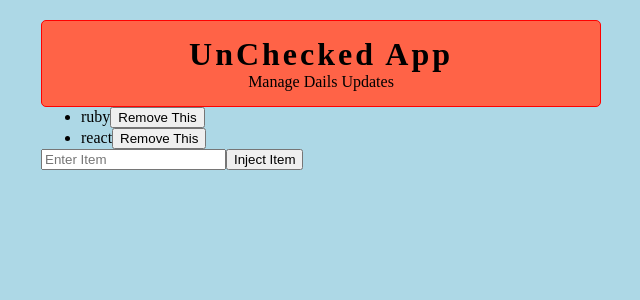
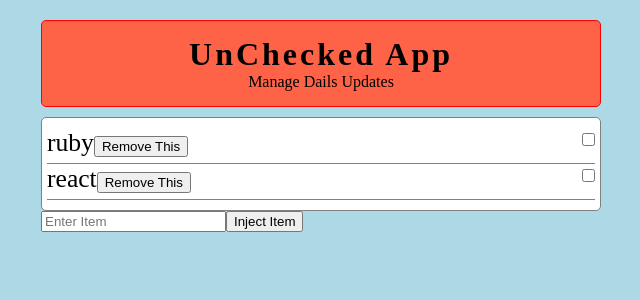
Before and after one commit to yugeshpalvai21/reactflow, a React app: page / in a window 1280 px wide. Shown: the top 300 px of the page, without its empty margins (319-959 px from the left). Built offline with nearby package versions, Linux system fonts and the light colour scheme.

Commit message:
UnChecked App - Adds Styling for items section

```diff
--- a/src/app.jsx
+++ b/src/app.jsx
@@ -13,13 +13,14 @@ const Header = (props) => (
 
 const Item = (props) => (
     <li>
-        {props.item.title}
-        <button onClick={()=>{props.deleteItem(props.item.id)}}>Remove This</button>
+        <input type="checkbox" name="label" />
+        <p>{props.item.title}
+        <button onClick={()=>{props.deleteItem(props.item.id)}}>Remove This</button></p>
     </li>
 )
 
 const Items = (props) => (
-    <div>
+    <div className="items">
         <ul>
             { props.items.map((item) => <Item key={item.id} item={item} deleteItem={props.deleteItem}/>)}
         </ul>
--- a/src/styles/main.scss
+++ b/src/styles/main.scss
@@ -16,3 +16,38 @@
         letter-spacing: 3px;
     }
 }
+
+.items {
+    border: 1px solid grey;
+    margin-top: 10px;
+    border-radius: 5px;
+    padding: 10px 5px;
+    background-color: #fff;
+
+    ul {
+        list-style-type: none;
+        padding: 0;
+
+        li {
+            position: relative;
+            font-size: 1.6em;
+            border-bottom: 1px solid grey;
+            padding-bottom: 5px;
+
+            input {
+                position: absolute;
+                right: 0;
+                top: 15%;
+            }
+
+            hr {
+                margin: 0;
+                padding: 5px 0px;
+            }
+        }
+    }
+}
+
+input[type="checkbox"]:checked + p {
+    text-decoration: line-through;
+}
```
